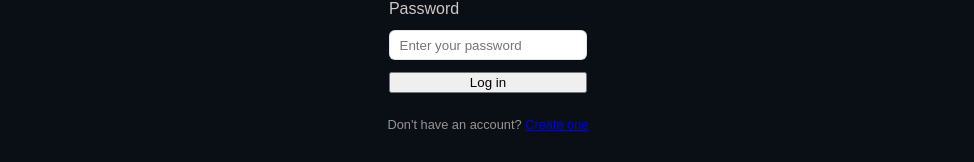
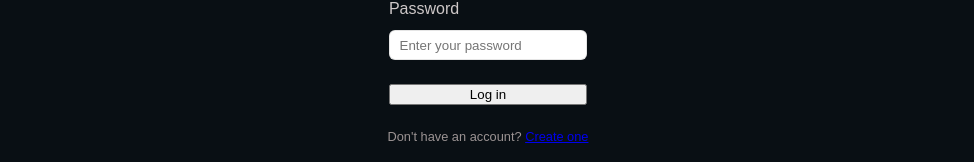
Before and after one commit to vetematts/CineCritic-frontend, a React (Vite) app: page /login in a window 1280 px wide. Shown: the part 563-725 px from the top of the page, without its empty margins (152-1126 px from the left). Built offline with nearby package versions, Linux system fonts and the light colour scheme; no server answers; a web font is replaced by a local one.

Commit message:
feat: Added some space from the login button and the button of the login form.

```diff
--- a/src/components/LoginForm.jsx
+++ b/src/components/LoginForm.jsx
@@ -24,6 +24,10 @@ const StyledError = styled.p`
 // Give the labels a grayish white colour
 const StyledLoginLabels = styled.label`
   color: #cec8c8ff;
+`;
+
+const StyledLoginButton = styled.button`
+  margin: 0.75rem 0 0 0;
 `;
 
 export default function LoginForm() {
@@ -88,7 +92,7 @@ export default function LoginForm() {
           required
         />
       {message && <StyledError>{message}</StyledError>}
-      <button type="submit">Log in</button>
+      <StyledLoginButton type="submit">Log in</StyledLoginButton>
     </StyledForm>
   );
 }
```
